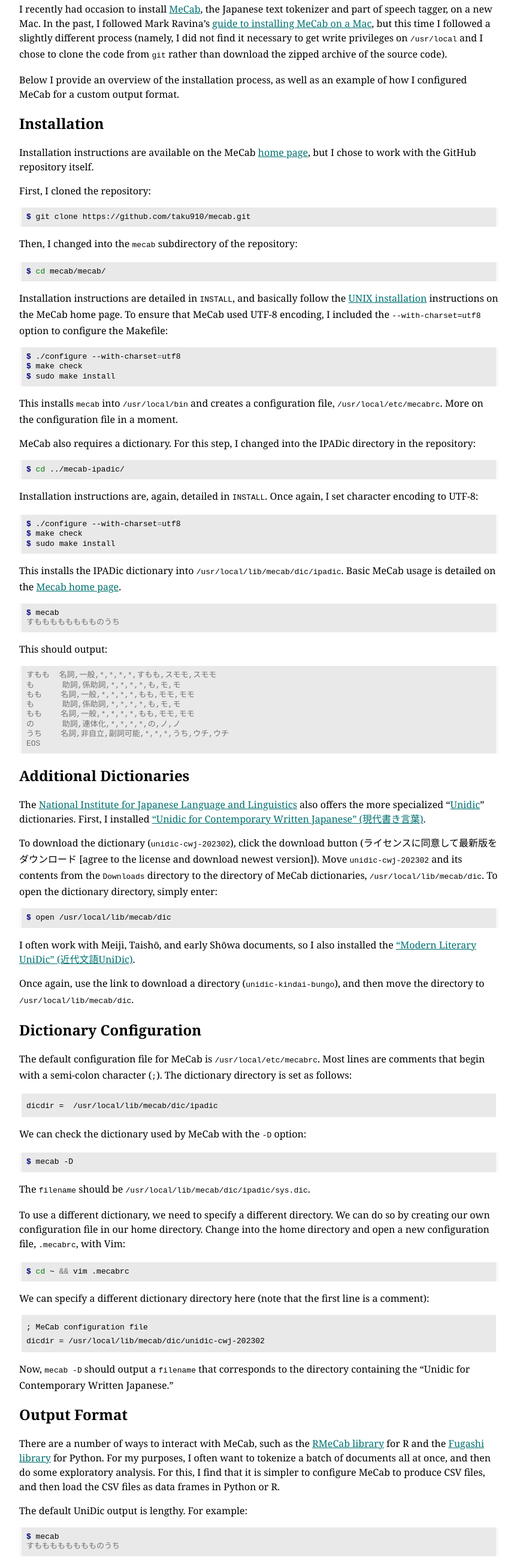
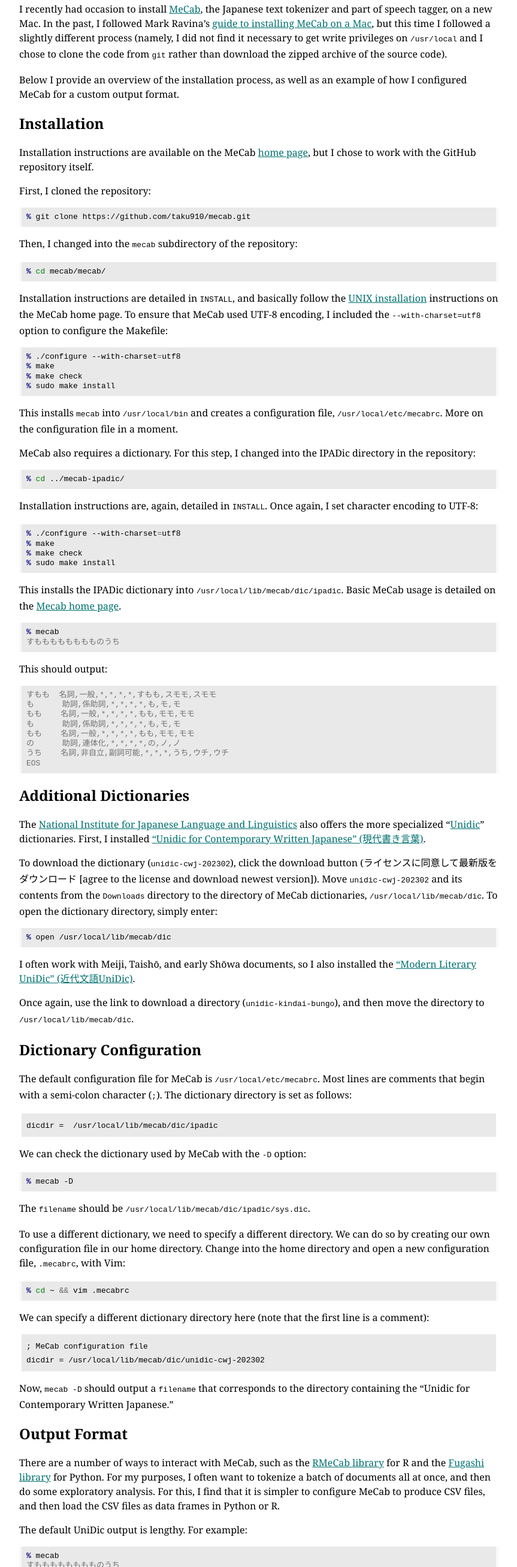
Before and after one commit to elijahgreenstein/elijahgreenstein.github.io, a plain HTML site: page writing/2025/mecab-configuration.html in a window 1280 px wide. Shown: the part 188-2800 px from the top of the page at 60% size, without its empty margins (208-1071 px from the left). Drawn offline with Linux system fonts and the light colour scheme.

Commit message:
Update website

```diff
--- a/_static/styles.css
+++ b/_static/styles.css
@@ -53,3 +53,6 @@ code {
 .highlight pre, .highlight pre span {
   font-family: monospace;
 }
+.highlight .gp {
+  user-select: none; /* No selection for generic prompt (console) */
+}
--- a/writing/2025/mecab-configuration.html
+++ b/writing/2025/mecab-configuration.html
@@ -29,27 +29,29 @@
 <h2 id="installation">Installation</h2>
 <p>Installation instructions are available on the MeCab <a href="https://taku910.github.io/mecab/" title="MeCab documentation">home page</a>, but I chose to work with the GitHub repository itself.</p>
 <p>First, I cloned the repository:</p>
-<div class="highlight"><pre><span></span><span class="gp">$ </span>git<span class="w"> </span>clone<span class="w"> </span>https://github.com/taku910/mecab.git
+<div class="highlight"><pre><span></span><span class="gp">% </span>git<span class="w"> </span>clone<span class="w"> </span>https://github.com/taku910/mecab.git
 </pre></div>
 <p>Then, I changed into the <code>mecab</code> subdirectory of the repository:</p>
-<div class="highlight"><pre><span></span><span class="gp">$ </span><span class="nb">cd</span><span class="w"> </span>mecab/mecab/
+<div class="highlight"><pre><span></span><span class="gp">% </span><span class="nb">cd</span><span class="w"> </span>mecab/mecab/
 </pre></div>
 <p>Installation instructions are detailed in <code>INSTALL</code>, and basically follow the <a href="https://taku910.github.io/mecab/#install-unix" title="MeCab documentation: Installation">UNIX installation</a> instructions on the MeCab home page. To ensure that MeCab used UTF-8 encoding, I included the <code>--with-charset=utf8</code> option to configure the Makefile:</p>
-<div class="highlight"><pre><span></span><span class="gp">$ </span>./configure<span class="w"> </span>--with-charset<span class="o">=</span>utf8
-<span class="gp">$ </span>make<span class="w"> </span>check
-<span class="gp">$ </span>sudo<span class="w"> </span>make<span class="w"> </span>install
+<div class="highlight"><pre><span></span><span class="gp">% </span>./configure<span class="w"> </span>--with-charset<span class="o">=</span>utf8
+<span class="gp">% </span>make
+<span class="gp">% </span>make<span class="w"> </span>check
+<span class="gp">% </span>sudo<span class="w"> </span>make<span class="w"> </span>install
 </pre></div>
 <p>This installs <code>mecab</code> into <code>/usr/local/bin</code> and creates a configuration file, <code>/usr/local/etc/mecabrc</code>. More on the configuration file in a moment.</p>
 <p>MeCab also requires a dictionary. For this step, I changed into the IPADic directory in the repository:</p>
-<div class="highlight"><pre><span></span><span class="gp">$ </span><span class="nb">cd</span><span class="w"> </span>../mecab-ipadic/
+<div class="highlight"><pre><span></span><span class="gp">% </span><span class="nb">cd</span><span class="w"> </span>../mecab-ipadic/
 </pre></div>
 <p>Installation instructions are, again, detailed in <code>INSTALL</code>. Once again, I set character encoding to UTF-8:</p>
-<div class="highlight"><pre><span></span><span class="gp">$ </span>./configure<span class="w"> </span>--with-charset<span class="o">=</span>utf8
-<span class="gp">$ </span>make<span class="w"> </span>check
-<span class="gp">$ </span>sudo<span class="w"> </span>make<span class="w"> </span>install
+<div class="highlight"><pre><span></span><span class="gp">% </span>./configure<span class="w"> </span>--with-charset<span class="o">=</span>utf8
+<span class="gp">% </span>make
+<span class="gp">% </span>make<span class="w"> </span>check
+<span class="gp">% </span>sudo<span class="w"> </span>make<span class="w"> </span>install
 </pre></div>
 <p>This installs the IPADic dictionary into <code>/usr/local/lib/mecab/dic/ipadic</code>. Basic MeCab usage is detailed on the <a href="https://taku910.github.io/mecab/#usage-tools" title="MeCab documentation: Usage">Mecab home page</a>.</p>
-<div class="highlight"><pre><span></span><span class="gp">$ </span>mecab
+<div class="highlight"><pre><span></span><span class="gp">% </span>mecab
 <span class="go">すもももももももものうち</span>
 </pre></div>
 <p>This should output:</p>
@@ -65,7 +67,7 @@
 <h2 id="additional-dictionaries">Additional Dictionaries</h2>
 <p>The <a href="https://www.ninjal.ac.jp" title="National Institute for Japanese Language and Linguistics">National Institute for Japanese Language and Linguistics</a> also offers the more specialized “<a href="https://clrd.ninjal.ac.jp/unidic/" title="Unidic">Unidic</a>” dictionaries. First, I installed <a href="https://clrd.ninjal.ac.jp/unidic/download.html#unidic_bccwj" title="Unidic for Contemporary Written Japanese download page">“Unidic for Contemporary Written Japanese” (現代書き言葉)</a>.</p>
 <p>To download the dictionary (<code>unidic-cwj-202302</code>), click the download button (ライセンスに同意して最新版をダウンロード [agree to the license and download newest version]). Move <code>unidic-cwj-202302</code> and its contents from the <code>Downloads</code> directory to the directory of MeCab dictionaries, <code>/usr/local/lib/mecab/dic</code>. To open the dictionary directory, simply enter:</p>
-<div class="highlight"><pre><span></span><span class="gp">$ </span>open<span class="w"> </span>/usr/local/lib/mecab/dic
+<div class="highlight"><pre><span></span><span class="gp">% </span>open<span class="w"> </span>/usr/local/lib/mecab/dic
 </pre></div>
 <p>I often work with Meiji, Taishō, and early Shōwa documents, so I also installed the <a href="https://clrd.ninjal.ac.jp/unidic/download_all.html#unidic_kindai" title="Modern Literary UniDic download page">“Modern Literary UniDic” (近代文語UniDic)</a>.</p>
 <p>Once again, use the link to download a directory (<code>unidic-kindai-bungo</code>), and then move the directory to <code>/usr/local/lib/mecab/dic</code>.</p>
@@ -73,11 +75,11 @@
 <p>The default configuration file for MeCab is <code>/usr/local/etc/mecabrc</code>. Most lines are comments that begin with a semi-colon character (<code>;</code>). The dictionary directory is set as follows:</p>
 <pre><code>dicdir =  /usr/local/lib/mecab/dic/ipadic
 </code></pre><p>We can check the dictionary used by MeCab with the <code>-D</code> option:</p>
-<div class="highlight"><pre><span></span><span class="gp">$ </span>mecab<span class="w"> </span>-D
+<div class="highlight"><pre><span></span><span class="gp">% </span>mecab<span class="w"> </span>-D
 </pre></div>
 <p>The <code>filename</code> should be <code>/usr/local/lib/mecab/dic/ipadic/sys.dic</code>.</p>
 <p>To use a different dictionary, we need to specify a different directory. We can do so by creating our own configuration file in our home directory. Change into the home directory and open a new configuration file, <code>.mecabrc</code>, with Vim:</p>
-<div class="highlight"><pre><span></span><span class="gp">$ </span><span class="nb">cd</span><span class="w"> </span>~<span class="w"> </span><span class="o">&amp;&amp;</span><span class="w"> </span>vim<span class="w"> </span>.mecabrc
+<div class="highlight"><pre><span></span><span class="gp">% </span><span class="nb">cd</span><span class="w"> </span>~<span class="w"> </span><span class="o">&amp;&amp;</span><span class="w"> </span>vim<span class="w"> </span>.mecabrc
 </pre></div>
 <p>We can specify a different dictionary directory here (note that the first line is a comment):</p>
 <pre><code>; MeCab configuration file
@@ -86,7 +88,7 @@ dicdir = /usr/local/lib/mecab/dic/unidic-cwj-202302
 <h2 id="output-format">Output Format</h2>
 <p>There are a number of ways to interact with MeCab, such as the <a href="https://github.com/IshidaMotohiro/RMeCab" title="RMeCab GitHub page">RMeCab library</a> for R and the <a href="https://github.com/polm/fugashi" title="Fugashi GitHub page">Fugashi library</a> for Python. For my purposes, I often want to tokenize a batch of documents all at once, and then do some exploratory analysis. For this, I find that it is simpler to configure MeCab to produce CSV files, and then load the CSV files as data frames in Python or R.</p>
 <p>The default UniDic output is lengthy. For example:</p>
-<div class="highlight"><pre><span></span><span class="gp">$ </span>mecab
+<div class="highlight"><pre><span></span><span class="gp">% </span>mecab
 <span class="go">すもももももももものうち</span>
 </pre></div>
 <p>produces:</p>
@@ -105,7 +107,7 @@ dicdir = /usr/local/lib/mecab/dic/unidic-cwj-202302
 unk-format-basic = %m,%m,%m,%f[0],%f[1],%f[2],%f[3],0\n
 eos-format-basic = EOS,,,,,,,2\n
 </code></pre><p>Note that each key is appended with <code>basic</code>. We can now produce output with those fields by invoking <code>mecab</code> with the <code>-O</code> flag set to <code>basic</code>:</p>
-<div class="highlight"><pre><span></span><span class="gp">$ </span>mecab<span class="w"> </span>-Obasic
+<div class="highlight"><pre><span></span><span class="gp">% </span>mecab<span class="w"> </span>-Obasic
 <span class="go">すもももももももものうち</span>
 </pre></div>
 <p>This produces:</p>
@@ -130,10 +132,10 @@ eos-format-basic = EOS,,,,,,,2\n
 <li>“Known” token (<code>1</code>), “unknown” token (<code>0</code>), “end of string” (<code>2</code>).</li>
 </ol>
 <p>It is now easy to create CSV files of tokenized text, with part-of-speech information. Let’s say we have a Japanese text file, <code>maihime.txt</code>. We can produce a CSV file of tokens with:</p>
-<div class="highlight"><pre><span></span><span class="gp">$ </span>mecab<span class="w"> </span>-Obasic<span class="w"> </span>maihime.txt<span class="w"> </span>&gt;<span class="w"> </span>maihime.csv
+<div class="highlight"><pre><span></span><span class="gp">% </span>mecab<span class="w"> </span>-Obasic<span class="w"> </span>maihime.txt<span class="w"> </span>&gt;<span class="w"> </span>maihime.csv
 </pre></div>
 <p>Likewise, we can process an entire directory of files, <code>texts</code>, and write the tokenized output to CSV files in <code>tokens</code> with a simple <code>for</code> loop:</p>
-<div class="highlight"><pre><span></span><span class="gp">$ </span><span class="k">for</span><span class="w"> </span>file<span class="w"> </span><span class="k">in</span><span class="w"> </span>texts/*.txt<span class="w"> </span><span class="p">;</span><span class="w"> </span><span class="se">\</span>
+<div class="highlight"><pre><span></span><span class="gp">% </span><span class="k">for</span><span class="w"> </span>file<span class="w"> </span><span class="k">in</span><span class="w"> </span>texts/*.txt<span class="w"> </span><span class="p">;</span><span class="w"> </span><span class="se">\</span>
 <span class="gp">&gt; </span><span class="k">do</span><span class="w"> </span><span class="se">\</span>
 <span class="gp">&gt; </span><span class="nv">filename</span><span class="o">=</span><span class="si">${</span><span class="nv">file</span><span class="p">%.txt</span><span class="si">}</span><span class="w"> </span><span class="se">\</span>
 <span class="gp">&gt; </span><span class="nv">output</span><span class="o">=</span>tokens/<span class="si">${</span><span class="nv">filename</span><span class="p">##*/</span><span class="si">}</span>.csv<span class="w"> </span><span class="se">\</span>
@@ -141,10 +143,10 @@ eos-format-basic = EOS,,,,,,,2\n
 <span class="gp">&gt; </span><span class="k">done</span>
 </pre></div>
 <p>Note that this can create problems if the text contains comma characters (<code>,</code>) ; the comma token will appear to have additional fields separated by the token itself. To prevent this, a simple <code>sed</code> command can replace all ASCII comma characters (<code>,</code>) with CJK comma characters (<code>、</code>):</p>
-<div class="highlight"><pre><span></span><span class="gp">$ </span>sed<span class="w"> </span>-i<span class="w"> </span><span class="s1">&#39;&#39;</span><span class="w"> </span><span class="s1">&#39;s/,/、/g;&#39;</span><span class="w"> </span>FILE.txt
+<div class="highlight"><pre><span></span><span class="gp">% </span>sed<span class="w"> </span>-i<span class="w"> </span><span class="s1">&#39;&#39;</span><span class="w"> </span><span class="s1">&#39;s/,/、/g;&#39;</span><span class="w"> </span>FILE.txt
 </pre></div>
 <p>Likewise, text that contains double quotes characters (<code>&quot;</code>) can pose a problem when reading the output CSV file. We can similarly replace these with CJK double quotes characters (<code>”</code>):</p>
-<div class="highlight"><pre><span></span><span class="gp">$ </span>sed<span class="w"> </span>-i<span class="w"> </span><span class="s1">&#39;&#39;</span><span class="w"> </span><span class="s1">&#39;s/&quot;/”/g;&#39;</span><span class="w"> </span>FILE.txt
+<div class="highlight"><pre><span></span><span class="gp">% </span>sed<span class="w"> </span>-i<span class="w"> </span><span class="s1">&#39;&#39;</span><span class="w"> </span><span class="s1">&#39;s/&quot;/”/g;&#39;</span><span class="w"> </span>FILE.txt
 </pre></div>
 <p>Other fields can be specified as found under “出力フォーマット” (output format) in the <a href="https://taku910.github.io/mecab/format.html" title="MeCab documentation: Output format">documentation</a>. Note that <code>%f</code> and <code>%F</code> specify certain features. The list of features by field number is available in the <a href="https://clrd.ninjal.ac.jp/unidic/faq.html" title="Unidic FAQ">Unidic FAQ</a>, as are <a href="https://clrd.ninjal.ac.jp/unidic/faq.html#col_name" title="Unidic FAQ">Japanese versions of the field codes</a>. Paul O’Leary McCann, author of the <a href="https://github.com/polm/fugashi" title="Fugashi GitHub page">Fugashi</a> Python package, provides an English-language overview of the fields in the <code>README</code> for his <a href="https://github.com/polm/unidic-py" title="unidic-py GitHub page">unidic-py</a> package.</p>
 </div>
```
Also changed, not shown: writing/2025/single-source-syllabus.html (+4 -4 lines).
